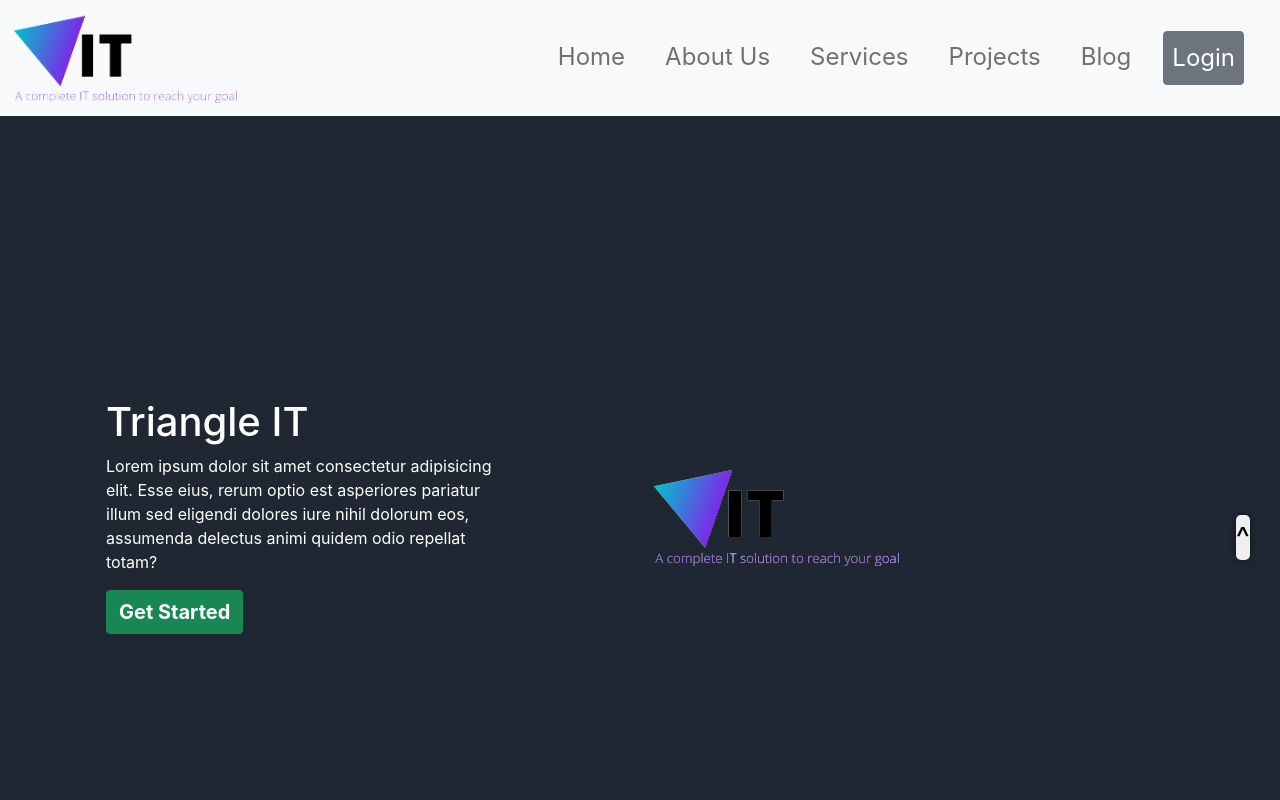
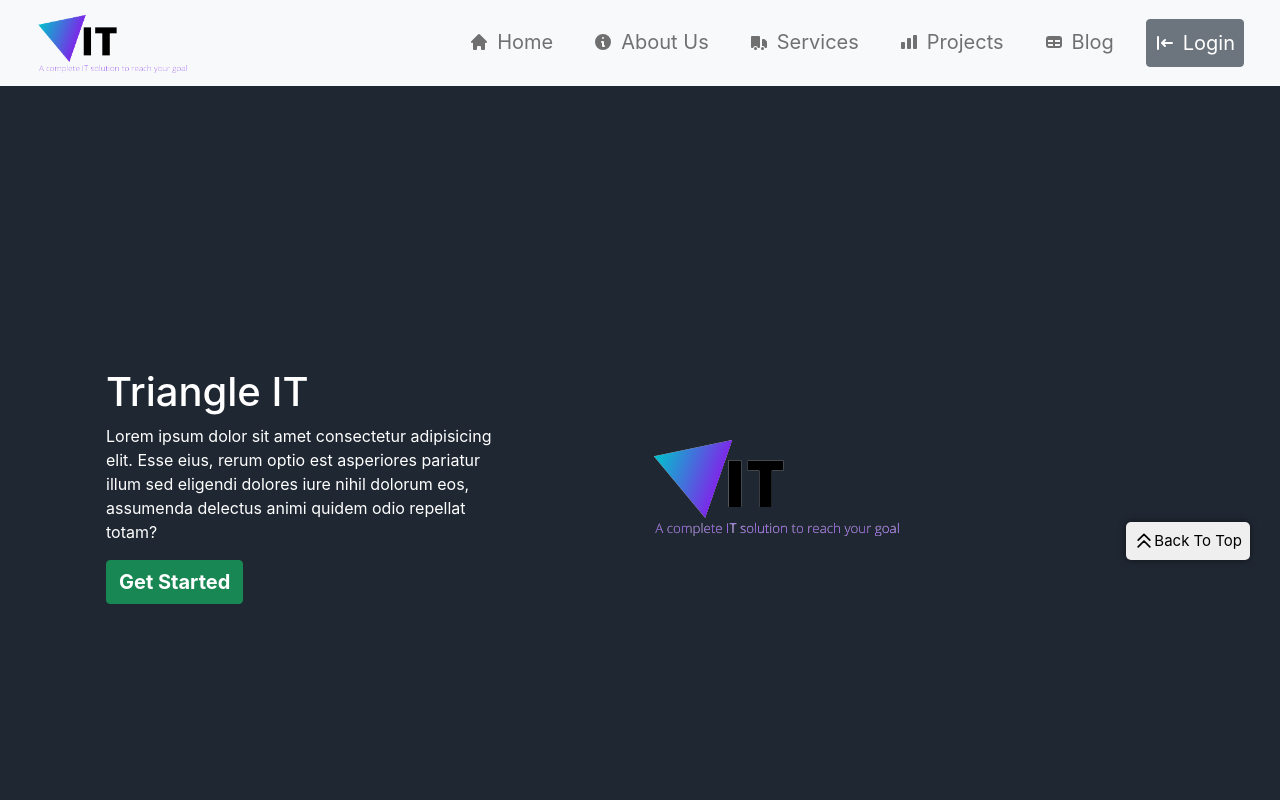
Before and after one commit to BadhanCB/triangle-it-client, a React (Create React App) app: page / in a window 1280 px wide. Shown: the top 800 px of the page. Built offline with nearby package versions, Linux system fonts and the light colour scheme; no server answers.

Commit message:
Add icon to the nav-bar

```diff
--- a/package.json
+++ b/package.json
@@ -7,6 +7,7 @@
     "@fortawesome/free-brands-svg-icons": "^5.15.3",
     "@fortawesome/free-solid-svg-icons": "^5.15.3",
     "@fortawesome/react-fontawesome": "^0.1.14",
+    "@heroicons/react": "^1.0.6",
     "@stripe/react-stripe-js": "^1.4.0",
     "@stripe/stripe-js": "^1.13.2",
     "@testing-library/jest-dom": "^5.11.10",
--- a/src/components/Home/TopScrollButton/TopScrollButton.css
+++ b/src/components/Home/TopScrollButton/TopScrollButton.css
@@ -5,5 +5,9 @@
     border-radius: 5px;
     border: none;
     box-shadow: 0px 0px 7px rgba(0, 0, 0, 0.5);
-    font-size: 30px;
+    font-size: 15px;
 }
+.icon{
+    height: 20px;
+    width: 20px;
+}
--- a/src/components/Home/TopScrollButton/TopScrollButton.js
+++ b/src/components/Home/TopScrollButton/TopScrollButton.js
@@ -1,5 +1,6 @@
 import React from 'react';
 import './TopScrollButton.css';
+import {ChevronDoubleUpIcon} from "@heroicons/react/outline";
 
 const TopScrollButton = () => {
     const scrollToTop = () => {
@@ -7,7 +8,10 @@ const TopScrollButton = () => {
     }
     return (
         <div>
-            <button id="topScrollButton" onClick={scrollToTop} >^</button>
+            <button id="topScrollButton" onClick={scrollToTop} className="p-2">
+            <ChevronDoubleUpIcon className="icon text-blue-500" />
+            Back To Top
+            </button>
         </div>
     );
 };
--- /dev/null
+++ b/src/components/Shared/TopNavBar/TopNavBar.css
@@ -0,0 +1,10 @@
+.logo{
+    height: 70px;
+    width: 200px;
+    object-fit: contain;
+    cursor: pointer;
+}
+.nav-bar-icon{
+    height: 20px;
+    width: 20px;
+}
--- a/src/components/Shared/TopNavBar/TopNavBar.js
+++ b/src/components/Shared/TopNavBar/TopNavBar.js
@@ -1,31 +1,47 @@
-import React, { useContext, useState } from 'react';
-import { Link } from 'react-router-dom';
-import { UserContext } from '../../../App';
-import logo from '../../../images/logo-lg.png';
+import React, { useContext, useState } from "react";
+import { Link, useHistory } from "react-router-dom";
+import { UserContext } from "../../../App";
+import logo from "../../../images/logo-lg.png";
+import {
+    ChartBarIcon,
+    ClipboardListIcon,
+    HomeIcon,
+    InformationCircleIcon,
+    LoginIcon,
+    TableIcon,
+    TruckIcon,
+    UserIcon,
+    ViewGridAddIcon,
+} from "@heroicons/react/solid";
+import "./TopNavBar.css";
+
 const TopNavBar = () => {
     const [user] = useContext(UserContext);
     const [isAdmin, setIsAdmin] = useState(false);
     const [isLoading, setIsLoading] = useState(false);
+    let history = useHistory();
 
     useState(() => {
         if (user.email) {
             setIsLoading(true);
-            fetch(`https://cryptic-waters-19850.herokuapp.com/isAdmin?email=${user.email}`, {
-                method: 'POST',
-                headers: { 'Content-Type': 'application/json' },
-            })
-                .then(res => res.json())
-                .then(data => {
+            fetch(
+                `https://cryptic-waters-19850.herokuapp.com/isAdmin?email=${user.email}`,
+                {
+                    method: "POST",
+                    headers: { "Content-Type": "application/json" },
+                }
+            )
+                .then((res) => res.json())
+                .then((data) => {
                     setIsAdmin(data);
                     setIsLoading(false);
-                })
+                });
         }
-    }, [user.email])
+    }, [user.email]);
     return (
         <header>
-            {
-                isLoading
-                    ? <div className='d-flex justify-content-center'>
+            {isLoading ? (
+                <div className="d-flex justify-content-center">
                     <div class="spinner-border text-primary" role="status">
                         <span class="visually-hidden">Loading...</span>
                     </div>
@@ -51,57 +67,126 @@ const TopNavBar = () => {
                         <span class="visually-hidden">Loading...</span>
                     </div>
                 </div>
-
-                    : <nav className="navbar navbar-expand-lg navbar-light bg-transperent">
+            ) : (
+                <nav className="navbar navbar-expand-lg navbar-light bg-transperent">
                     <div className="container-fluid">
-                            <img src={logo} alt="" className="img-fluid navbar-brand" style={{ height: '100px' }} />
-                            <button className="navbar-toggler" type="button" data-bs-toggle="collapse" data-bs-target="#navbarSupportedContent" aria-controls="navbarSupportedContent" aria-expanded="false" aria-label="Toggle navigation">
+                        <img
+                            src={logo}
+                            alt="brand-logo"
+                            className="img-fluid navbar-brand logo"
+                            onClick={() => history.push("/")}
+                        />
+                        <button
+                            className="navbar-toggler"
+                            type="button"
+                            data-bs-toggle="collapse"
+                            data-bs-target="#navbarSupportedContent"
+                            aria-controls="navbarSupportedContent"
+                            aria-expanded="false"
+                            aria-label="Toggle navigation"
+                        >
                             <span className="navbar-toggler-icon"></span>
                         </button>
-                            <div className="collapse navbar-collapse" id="navbarSupportedContent">
+                        <div
+                            className="collapse navbar-collapse"
+                            id="navbarSupportedContent"
+                        >
                             <ul className="navbar-nav ms-auto mb-2 mb-lg-0">
                                 <li className="nav-item">
-                                        <Link to='/home' className="nav-link fs-4 me-4">Home</Link>
+                                    <Link
+                                        to="/home"
+                                        className="nav-link fs-5 me-4 d-flex justify-content-center align-items-center gap-2"
+                                    >
+                                        <HomeIcon className="nav-bar-icon" />
+                                        Home
+                                    </Link>
                                 </li>
                                 <li className="nav-item">
-                                        <Link to='/about' className="nav-link fs-4 me-4">About Us</Link>
+                                    <Link
+                                        to="/about"
+                                        className="nav-link fs-5 me-4 d-flex justify-content-center align-items-center gap-2"
+                                    >
+                                        <InformationCircleIcon className="nav-bar-icon" />
+                                        About Us
+                                    </Link>
                                 </li>
                                 <li className="nav-item">
-                                        <Link to='/services' className="nav-link fs-4 me-4">Services</Link>
+                                    <Link
+                                        to="/services"
+                                        className="nav-link fs-5 me-4 d-flex justify-content-center align-items-center gap-2"
+                                    >
+                                        <TruckIcon className="nav-bar-icon" />
+                                        Services
+                                    </Link>
                                 </li>
                                 <li className="nav-item">
-                                        <Link to='/projects' className="nav-link fs-4 me-4">Projects</Link>
+                                    <Link
+                                        to="/projects"
+                                        className="nav-link fs-5 me-4 d-flex justify-content-center align-items-center gap-2"
+                                    >
+                                        <ChartBarIcon className="nav-bar-icon" />
+                                        Projects
+                                    </Link>
                                 </li>
                                 <li className="nav-item">
-                                        <Link to='/blog' className="nav-link fs-4 me-4">Blog</Link>
+                                    <Link
+                                        to="/blog"
+                                        className="nav-link fs-5 me-4 d-flex justify-content-center align-items-center gap-2"
+                                    >
+                                        <TableIcon className="nav-bar-icon" />
+                                        Blog
+                                    </Link>
                                 </li>
-                                    {
-                                        user.name &&
-                                        (isAdmin
-                                            ? <li className="nav-item">
-                                                <Link to='/admin/orderlist' className="nav-link fs-4 me-4">Admin Panel</Link>
+                                {user.name &&
+                                    (isAdmin ? (
+                                        <li className="nav-item">
+                                            <Link
+                                                to="/admin/orderlist"
+                                                className="nav-link fs-5 me-4 d-flex justify-content-center align-items-center gap-2"
+                                            >
+                                                <ViewGridAddIcon className="nav-bar-icon" />
+                                                Admin Panel
+                                            </Link>
                                         </li>
-                                            : <li className="nav-item">
-                                                <Link to='/dashboard/book' className="nav-link fs-4 me-4">Dashboard</Link>
-                                            </li>)
-                                    }
+                                    ) : (
+                                        <li className="nav-item">
+                                            <Link
+                                                to="/dashboard/book"
+                                                className="nav-link fs-5 me-4 d-flex justify-content-center align-items-center gap-2"
+                                            >
+                                                <ClipboardListIcon className="nav-bar-icon" />
+                                                Dashboard
+                                            </Link>
+                                        </li>
+                                    ))}
 
-
-                                    {
-                                        !user.name && <li className="nav-item">
-                                            <Link to='/login' className="nav-link fs-4 me-4 btn btn-secondary text-white">Login</Link>
+                                {!user.name && (
+                                    <li className="nav-item">
+                                        <Link
+                                            to="/login"
+                                            className="nav-link fs-5 me-4 btn btn-secondary text-white d-flex justify-content-center align-items-center gap-2"
+                                        >
+                                            <LoginIcon className="nav-bar-icon" />
+                                            Login
+                                        </Link>
                                     </li>
-                                    }
-                                    {
-                                        user.name && <li>
-                                            <Link to='/userprofile' className="nav-link fs-4 me-4">{user.name.split(' ')[0]}</Link>
+                                )}
+                                {user.name && (
+                                    <li>
+                                        <Link
+                                            to="/userprofile"
+                                            className="nav-link fs-5 me-4 d-flex justify-content-center align-items-center gap-2"
+                                        >
+                                            <UserIcon className="nav-bar-icon" />
+                                            {user.name.split(" ")[0]}
+                                        </Link>
                                     </li>
-                                    }
+                                )}
                             </ul>
                         </div>
                     </div>
                 </nav>
-            }
+            )}
         </header>
     );
 };
```
Also changed, not shown: firebase.json, 1 other file (tests, documents, lock files or other folders). Lines whose indentation alone changed are shown as unchanged.
